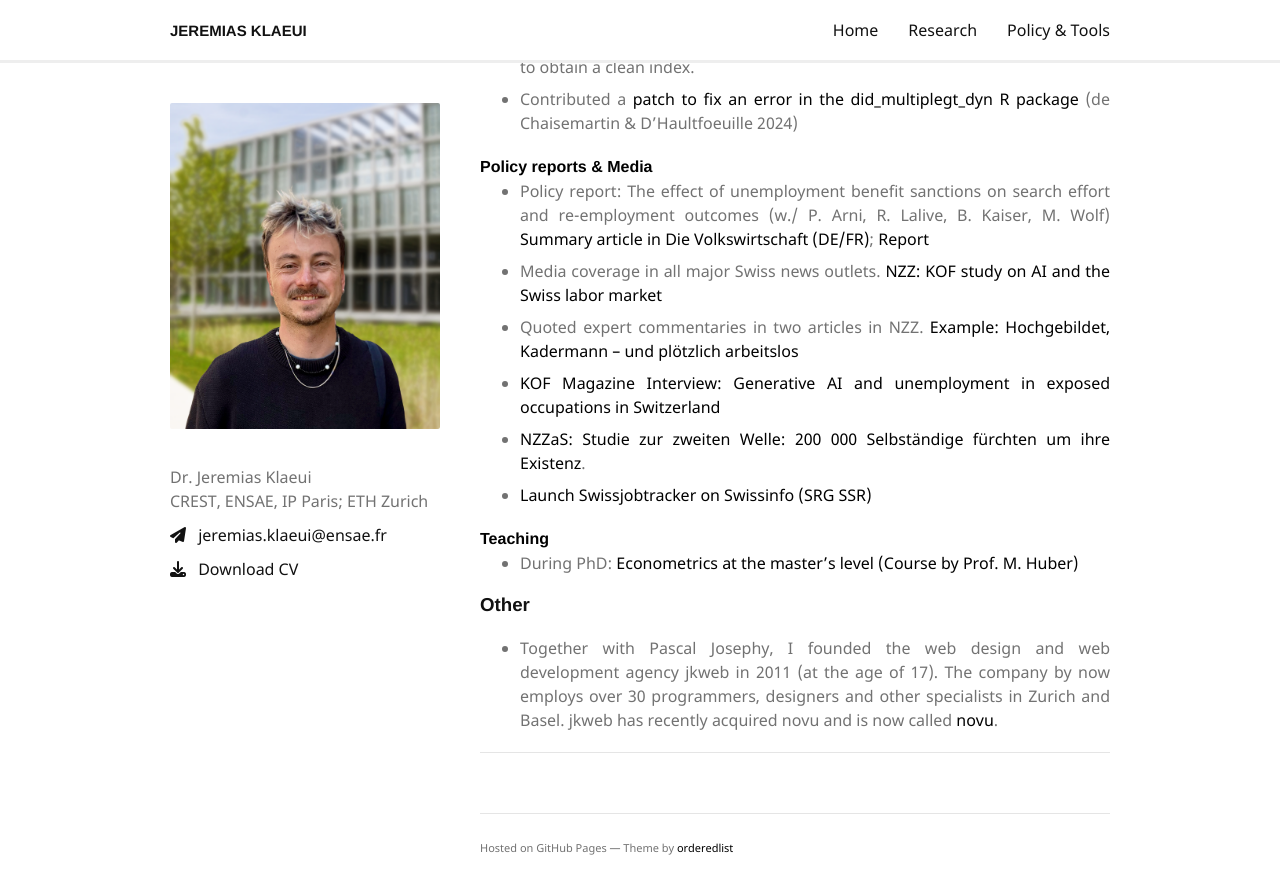
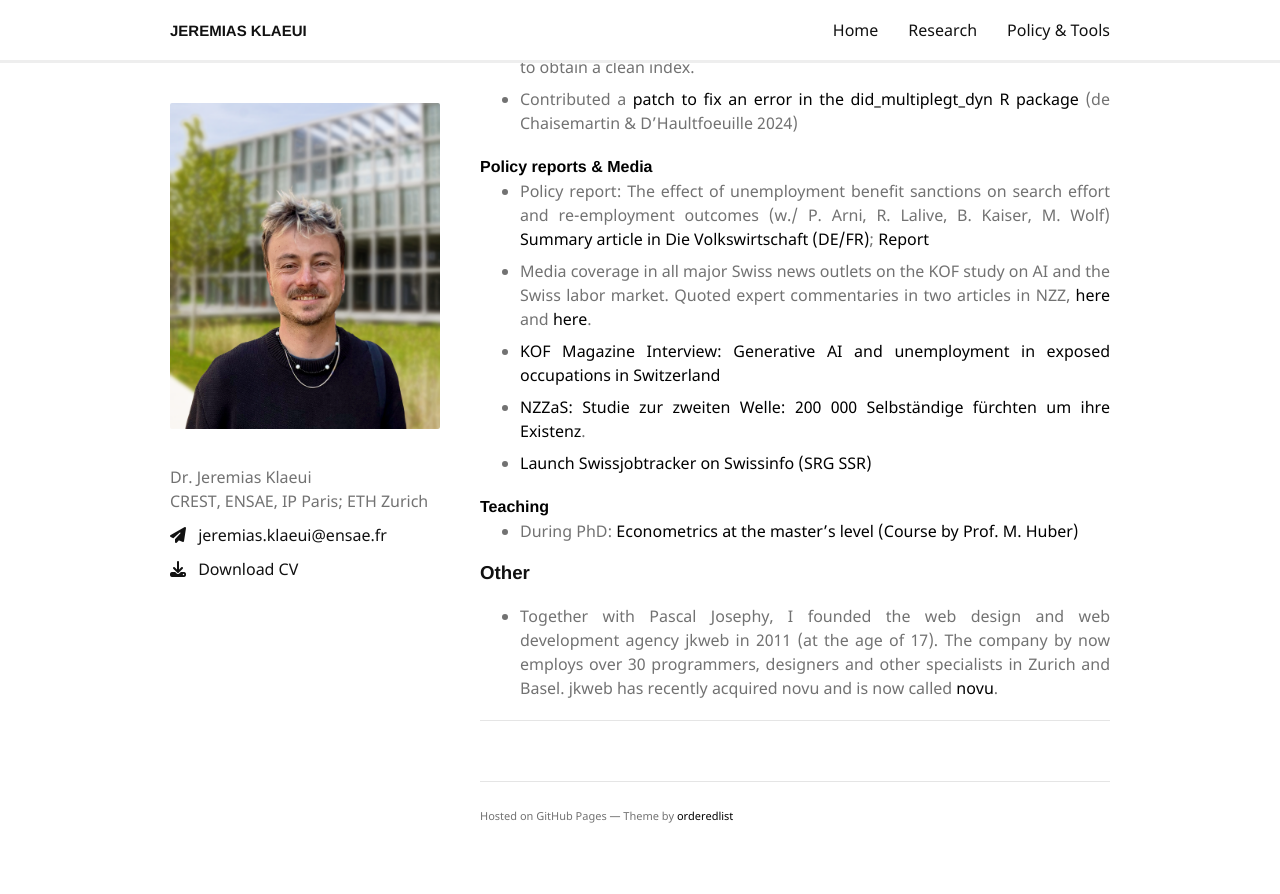
Before and after one commit to jklaeui/jklaeui.github.io, a Jekyll site: the page built from index.md, in a window 1280 px wide and 900 px high, scrolled down 1383 px. Shown: the top 894 px of the window. Built offline with Jekyll 4.4.1, drawn with Linux system fonts in a browser that asks for light colours; nearby versions of some CDN libraries; our own code applies the rules of GitHub Pages for plain Markdown files.

Commit message:
Consolidate media coverage bullets for better readability
Co-Authored-By: Claude Sonnet 4.5 <noreply@anthropic.com>

```diff
--- a/index.md
+++ b/index.md
@@ -72,8 +72,7 @@ In progress; with E. Baselgia, M. Brülhart, G. Rais, M. Siegenthaler
 
 
 - Policy report: The effect of unemployment benefit sanctions on search effort and re-employment outcomes (w./ P. Arni,  R. Lalive, B. Kaiser, M. Wolf) [Summary article in Die Volkswirtschaft (DE/FR)](https://dievolkswirtschaft.ch/de/2025/06/was-bewirken-sanktionen-in-der-arbeitslosenversicherung/); [Report](https://www.seco.admin.ch/seco/en/home/Publikationen_Dienstleistungen/Publikationen_und_Formulare/Arbeit/Arbeitsmarkt/Informationen_Arbeitsmarktforschung/wirkung_unterschiedlicher_sanktionen_arbeitslosenversicherung.html)
-- Media coverage in all major Swiss news outlets. [NZZ: KOF study on AI and the Swiss labor market](https://www.nzz.ch/wirtschaft/kof-studie-ki-veraendert-den-schweizer-arbeitsmarkt-dramatisch-ld.1905520)
-- Quoted expert commentaries in two articles in NZZ. [Example: Hochgebildet, Kadermann – und plötzlich arbeitslos](https://www.nzz.ch/zuerich/hochgebildet-kadermann-und-ploetzlich-arbeitslos-ein-gefallener-ki-manager-erzaehlt-ld.1910405)
+- Media coverage in all major Swiss news outlets on the KOF study on AI and the Swiss labor market. Quoted expert commentaries in two articles in NZZ, [here](https://www.nzz.ch/wirtschaft/kof-studie-ki-veraendert-den-schweizer-arbeitsmarkt-dramatisch-ld.1905520)  and [here](https://www.nzz.ch/zuerich/hochgebildet-kadermann-und-ploetzlich-arbeitslos-ein-gefallener-ki-manager-erzaehlt-ld.1910405).
 - [KOF Magazine Interview: Generative AI and unemployment in exposed occupations in Switzerland](https://kof.ethz.ch/en/publications/kof-insights/articles/2025/12/i-expect-ai-to-make-us-all-richer.html)
 - [NZZaS: Studie zur zweiten Welle: 200 000 Selbständige fürchten um ihre Existenz](https://nzzas.nzz.ch/wirtschaft/zweite-welle-viele-selbstaendige-fuerchten-um-ihre-existenz-ld.1589295).
 - [Launch Swissjobtracker on Swissinfo (SRG SSR)](https://www.swissinfo.ch/fre/toute-l-actu-en-bref/repli-du-nombre-d-offres-d-emplois-en-d%C3%A9cembre--%C3%A9tude-/48136458)
```
